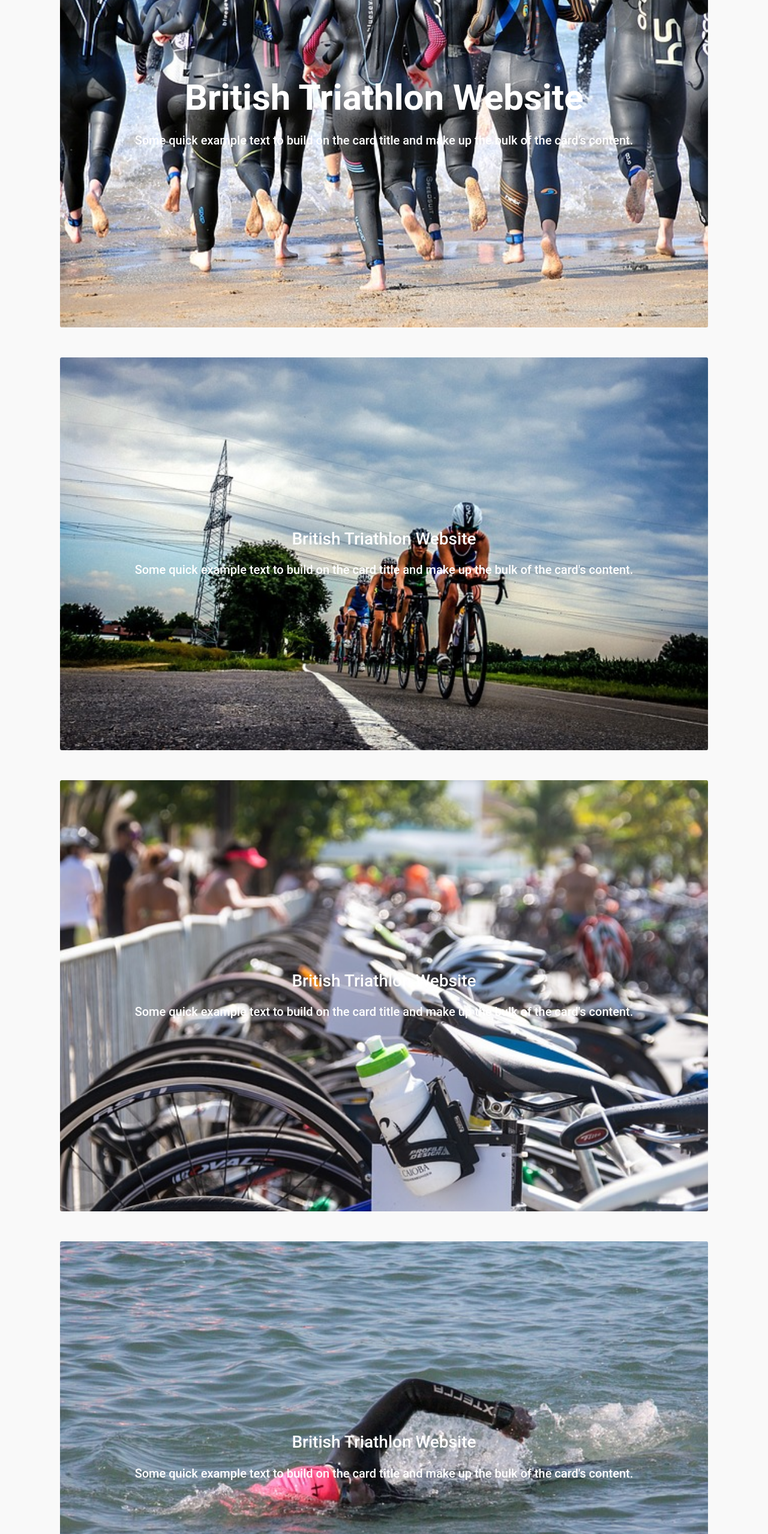
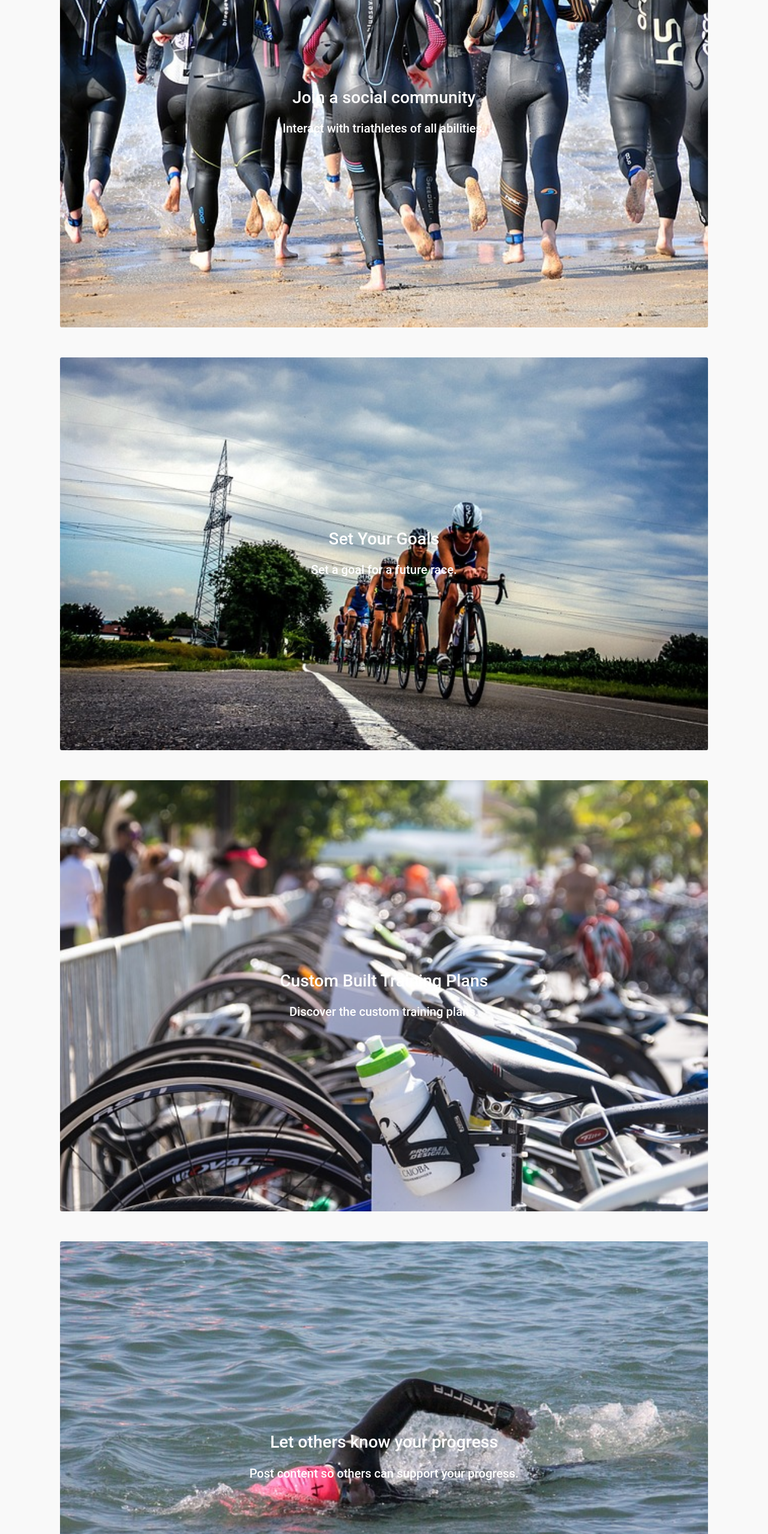
Before and after one commit to MartinBradbury/trihub, a React (Create React App) app: page / in a window 1280 px wide. Shown: the part 1400-3958 px from the top of the page at 60% size. Built offline with nearby package versions, Linux system fonts and the light colour scheme; no server answers.

Commit message:
updated content of cards on home page.

```diff
--- a/src/pages/home/Home.js
+++ b/src/pages/home/Home.js
@@ -25,58 +25,54 @@ const Home = () => {
         </div>
         <hr/>
         <Row>
-          <Col xs={12} sm={12} md={6} lg={12}> {/* Adjusted to ensure proper responsiveness */}
+          <Col xs={12} sm={12} md={6} lg={12}>
             <Card className={styles.card}>
               <Card.Img src={bgimg1} className={styles.img} />
               <Card.Body className={styles.overlay}>
                 <Card.Title>
-                  <h1>British Triathlon Website</h1>
+                  <h3>Join a social community</h3>
                 </Card.Title>
                 <Card.Text>
-                  Some quick example text to build on the card title and make up
-                  the bulk of the card's content.
+                  Interact with triathletes of all abilities.
                 </Card.Text>
               </Card.Body>
             </Card>
           </Col>
-          <Col xs={12} sm={12} md={6} lg={12}> {/* Adjusted to ensure proper responsiveness */}
+          <Col xs={12} sm={12} md={6} lg={12}>
             <Card className={styles.card}>
               <Card.Img src={bgimg2} className="card-img-top" />
               <Card.Body className={styles.overlay}>
                 <Card.Title>
-                  <h3>British Triathlon Website</h3>
+                  <h3>Set Your Goals</h3>
                 </Card.Title>
                 <Card.Text>
-                  Some quick example text to build on the card title and make up
-                  the bulk of the card's content.
+                  Set a goal for a future race.
                 </Card.Text>
               </Card.Body>
             </Card>
           </Col>
-          <Col xs={12} sm={12} md={6} lg={12}> {/* Adjusted to ensure proper responsiveness */}
+          <Col xs={12} sm={12} md={6} lg={12}>
             <Card className={styles.card}>
               <Card.Img src={bgimg3} className="card-img-top" />
               <Card.Body className={styles.overlay}>
                 <Card.Title>
-                  <h3>British Triathlon Website</h3>
+                  <h3>Custom Built Training Plans</h3>
                 </Card.Title>
                 <Card.Text>
-                  Some quick example text to build on the card title and make up
-                  the bulk of the card's content.
+                  Discover the custom training plans.
                 </Card.Text>
               </Card.Body>
             </Card>
           </Col>
-          <Col xs={12} sm={12} md={6} lg={12}> {/* Adjusted to ensure proper responsiveness */}
+          <Col xs={12} sm={12} md={6} lg={12}>
             <Card className={styles.card}>
               <Card.Img src={bgimg4} className="card-img-top" />
               <Card.Body className={styles.overlay}>
                 <Card.Title>
-                  <h3>British Triathlon Website</h3>
+                  <h3>Let others know your progress</h3>
                 </Card.Title>
                 <Card.Text>
-                  Some quick example text to build on the card title and make up
-                  the bulk of the card's content.
+                  Post content so others can support your progress.
                 </Card.Text>
               </Card.Body>
             </Card>
```
